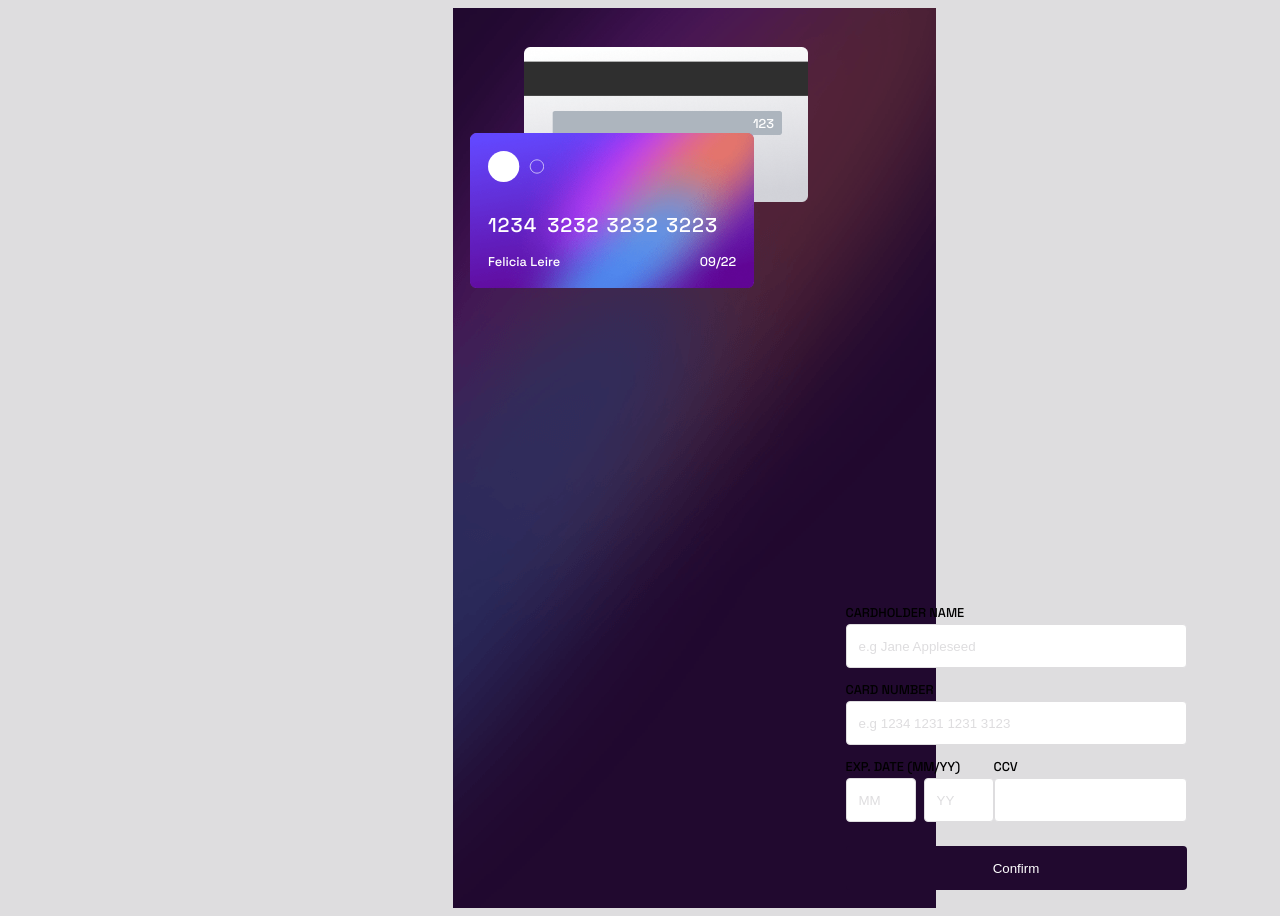
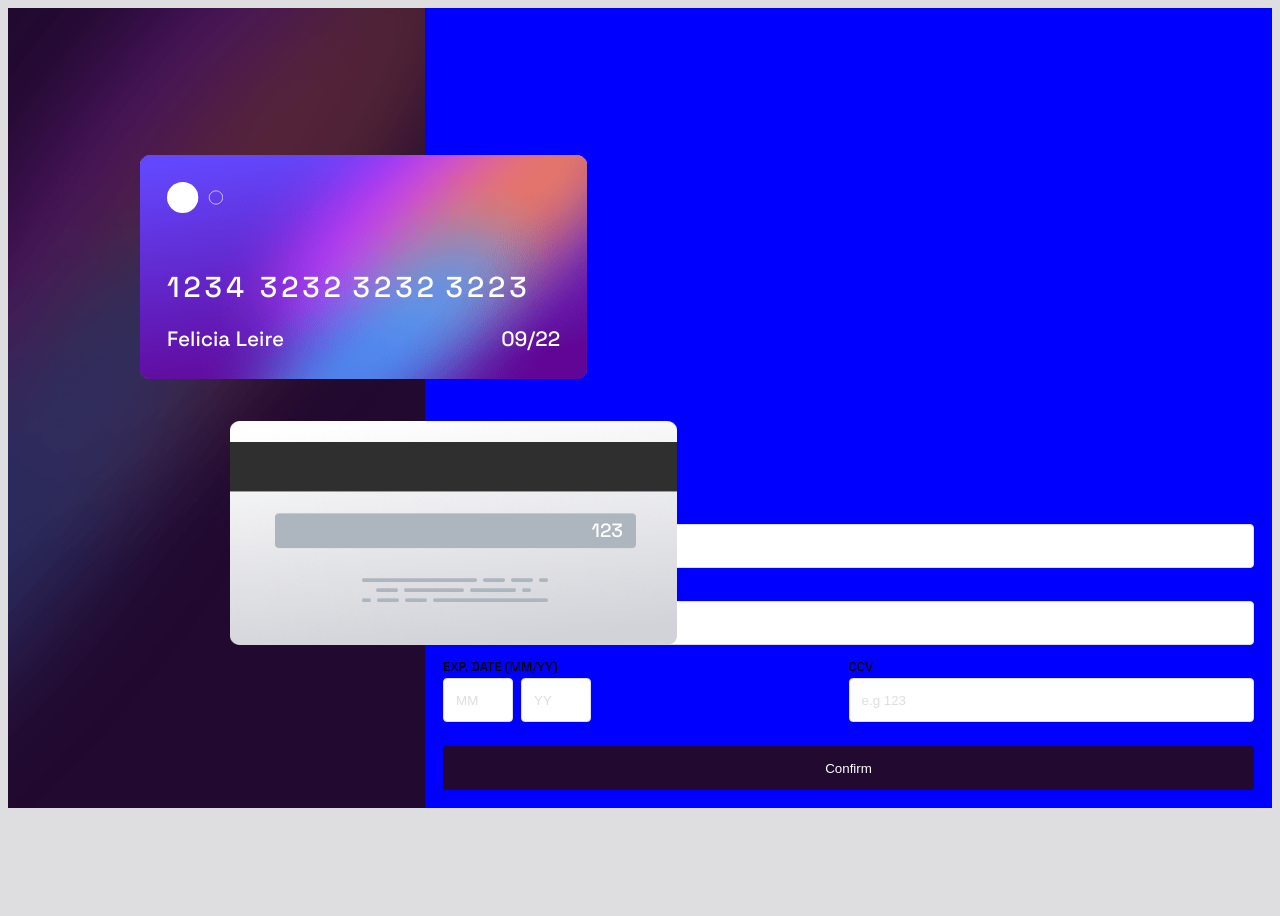
Before and after one commit to TuanManhCao/fm-interactive-card-details-form, a React (Vite) app: page / in a window 1280 px wide. After the commit the page ends 816 px from the top, so only its background shows below. Built offline with nearby package versions, Linux system fonts and the light colour scheme.

Commit message:
Layout for desktop (WIP) Layout cards wrapper Layout gradient vs form section

```diff
--- a/src/App.css
+++ b/src/App.css
@@ -13,7 +13,6 @@ body {
   margin: 0 auto;
   min-height: 100vh;
   background-color: white;
-  /* background-color: grey; */
   display: flex;
   flex-direction: column;
 }
@@ -24,7 +23,7 @@ body {
 
 .form-container {
   height: 100;
-  min-height: 450px;
+  min-height: 400px;
   padding: 18px;
 }
 
@@ -38,22 +37,7 @@ body {
   display: none;
 }
 
-@media (min-width: 800px) {
-  .container {
-    flex-direction: row;
-  }
-
-  .desktop-image {
-    display: block;
-    /* height: 100%; */
-    object-fit: cover;
-  }
-
-  .mobile-image {
-    display: none;
-  }
-}
-
+/*  Card layout */
 .logo {
   /* background-color: red; */
   /* position: absolute; */
@@ -146,7 +130,8 @@ body {
   z-index: 1;
 }
 
-.input-group  {
+/* Form layout */
+.input-group {
   display: flex;
   flex-direction: column;
   width: 100%;
@@ -185,7 +170,7 @@ label {
 }
 
 input[type="text"]::placeholder {
-  color: var(--light-grayish-violet)
+  color: var(--light-grayish-violet);
 }
 
 input[type="text"] {
@@ -194,9 +179,6 @@ input[type="text"] {
   height: 44px;
   padding-left: 12px;
 }
-
-
-
 
 .submit-btn {
   background-color: var(--very-dark-violet);
@@ -213,3 +195,100 @@ input[type="text"] {
 .submit-btn:hover {
   background-color: lightslategray;
 }
+
+@media (min-width: 1000px) {
+  .container {
+    width: 100%;
+    flex-direction: row;
+    background-color: red;
+    /* width: 375px; */
+    margin: 0 auto;
+    min-height: 100vh;
+  }
+
+  .gradient-bg {
+    width: 33%;
+  }
+
+  .form-container {
+    /* flex-basis: 0;
+    flex-grow: 2; */
+    width: 67%;
+    /* height: 100 ; */
+    /* min-height: 400px; */
+    /* padding: 18px; */
+    background-color: blue;
+  }
+  .desktop-image {
+    display: block;
+    /* height: 100%; */
+    object-fit: fill;
+    width: 100%;
+    height: 100%;
+  }
+
+  .mobile-image {
+    display: none;
+  }
+
+  .cards-wrapper {
+    left: 140px;
+    transform: translate(0, -50%);
+    top: 50%;
+    width: 540px;
+    height: 490px;
+  }
+
+  .card-front-bg {
+    position: absolute;
+    z-index: -1;
+    width: 447px;
+    height: 224px;
+    top: 0px;
+    left: 0px;
+  }
+
+  .card-front {
+    font-size: 1.2rem;
+    width: 447px;
+    height: 224px;
+    left: 0px;
+    top: 0px;
+  }
+
+  .card-number {
+    padding-right: 2ch;
+    width: 5ch;
+    letter-spacing: 4px;
+    font-size: 1.8rem;
+    margin-bottom: 0.75em;
+  }
+
+  .name-row {
+    font-size: 1.3rem;
+  }
+
+  .card-back {
+    font-size: 1.2rem;
+    width: 447px;
+    height: 224px;
+    color: white;
+    bottom: 0px;
+    left: 90px;
+  }
+
+  .card-back-bg {
+    position: absolute;
+    z-index: -1;
+    width: 447px;
+    height: 224px;
+    top: 0px;
+    left: 0px;
+  }
+
+  .ccv {
+    position: absolute;
+    top: 97px;
+    right: 54px;
+  }
+}
--- a/src/App.jsx
+++ b/src/App.jsx
@@ -76,7 +76,7 @@ function App() {
               </div>
               <div className="input-group form-cvc-group">
                 <label htmlFor="CVC">CCV</label>
-                <input type="text" name="CCV" id="ccv" />
+                <input type="text" name="CCV" id="ccv" placeholder="e.g 123" />
               </div>
             </div>
             <input type="button" value="Confirm" className="submit-btn"/>
```
